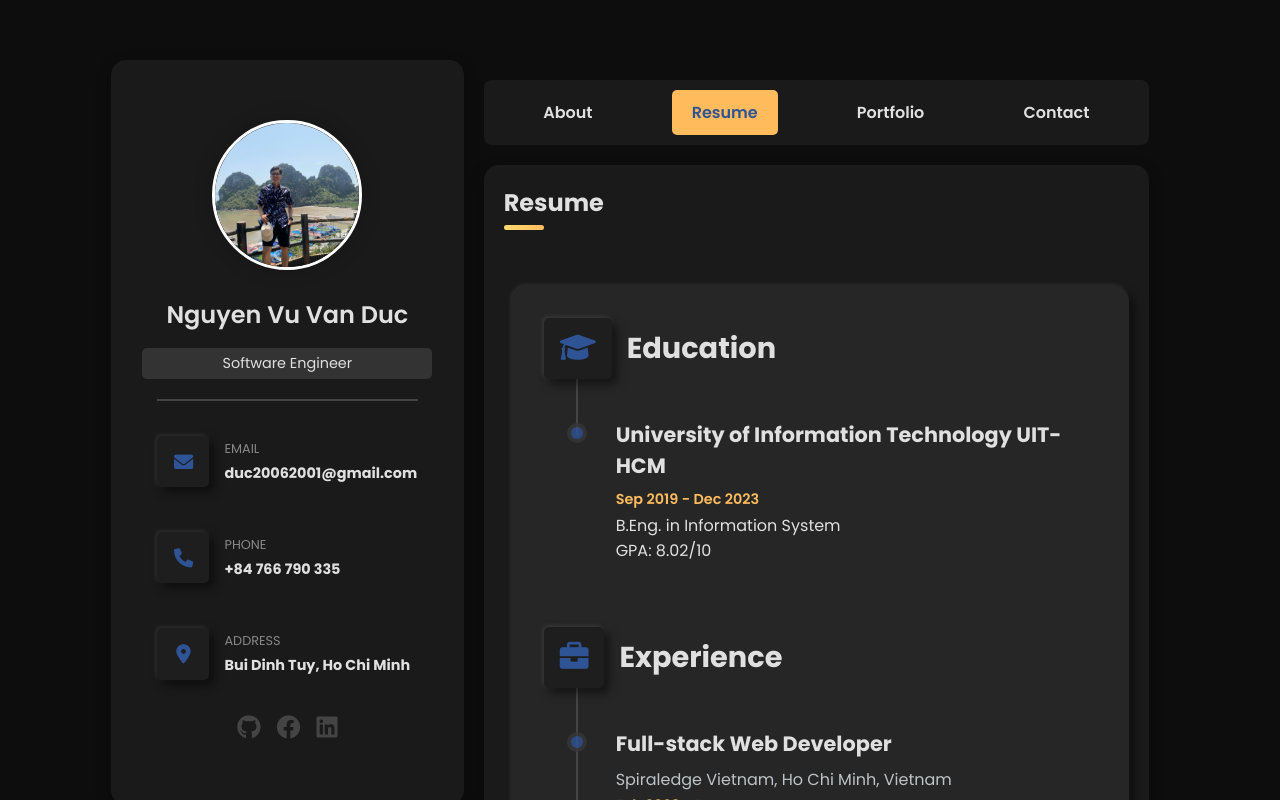
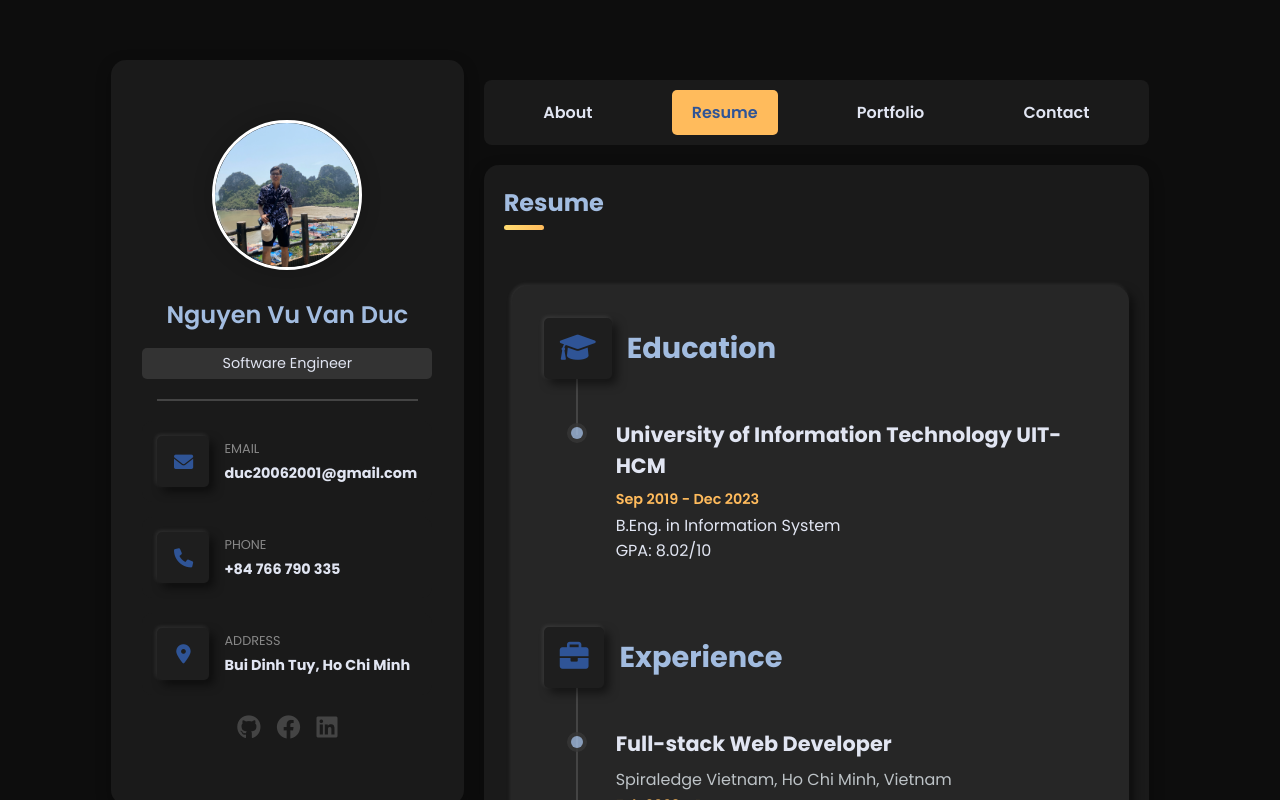
Before and after one commit to Ducvuive2/Portfolio, a React (Create React App) app: page / in a window 1280 px wide. Both pictures are taken after a click on the item "Resume". Shown: the top 800 px of the page. Built offline with nearby package versions, Linux system fonts and the light colour scheme.

Commit message:
Update css

```diff
--- a/src/App.css
+++ b/src/App.css
@@ -118,7 +118,7 @@ main {
 }
 
 h1, h2, h3 {
-  color: var(--text-color);
+  color: var(--primary-variant-light);
 }
 
 h1 {
@@ -164,9 +164,10 @@ h3 {
 :root {
   --primary-color: #2f5496;
   --primary-variant: #ffbb5c; /* Slightly lighter variant */
+  --primary-variant-light: #A2BCE0;
   --text-gradient-yellow: linear-gradient(to right, hsl(45, 100%, 72%), #ffbb5c);
   --jet: hsl(0, 0%, 22%);
-  --text-color: #e0e0e0;
+  --text-color: #E1E5F2;
 }
 
 .header-section::after {
@@ -752,7 +753,7 @@ hr {
   width: 12px;
   height: 12px;
   border-radius: 50%;
-  background-color: var(--primary-color);
+  background-color: var(--primary-variant-light);
   opacity: 0.8;
   z-index: 2;
   box-shadow: 0 0 0 4px var(--jet);
@@ -861,7 +862,7 @@ hr {
 
 .project-details a {
   color: #bdc3c7;
-  text-decoration: none;
+  text-decoration: underline;
 }
 
 .project-details a:hover {
```
